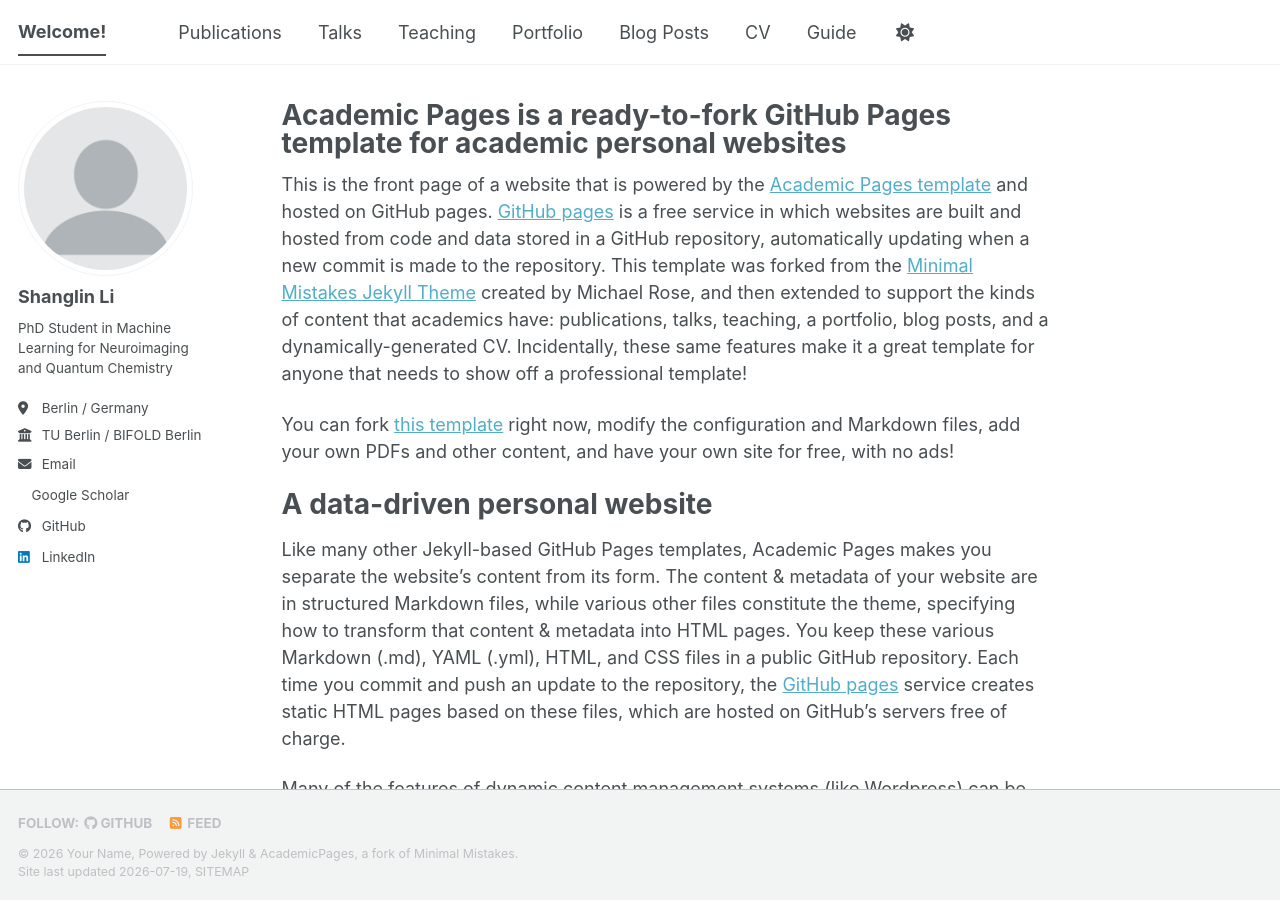
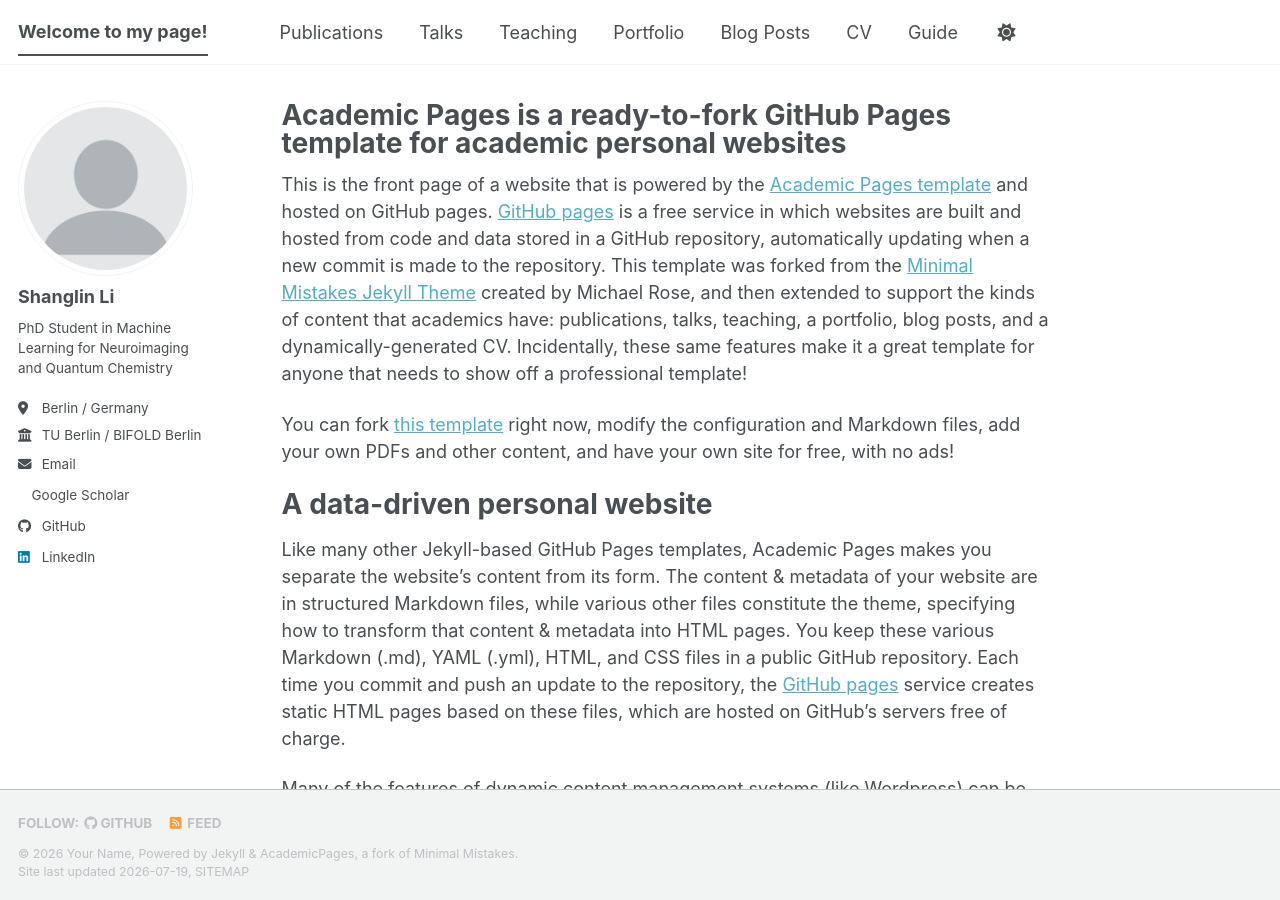
Before and after one commit to fightlesliefigt/fightlesliefigt.github.io, a Jekyll site: the page built from _pages/about.md, in a window 1280 px wide and 900 px high. Built offline with Jekyll 4.4.1, drawn with Linux system fonts in a browser that asks for light colours; a style sheet for code colours, icons or effects is not loaded.

Commit message:
Update site title in configuration file

```diff
--- a/_config.yml
+++ b/_config.yml
@@ -9,7 +9,7 @@
 # Basic Site Settings
 locale                   : "en-US"
 site_theme               : "default" # The available themes options are "default", "air", "sunrise", "mint", "dirt" and "contrast"
-title                    : "Welcome!"
+title                    : "Welcome to my page!"
 title_separator          : "-"
 name                     : &name "Your Name"
 description              : &description "Your Name's academic portfolio"   # Update this with a general description of your site, this is the default if not overridden by a page
```
